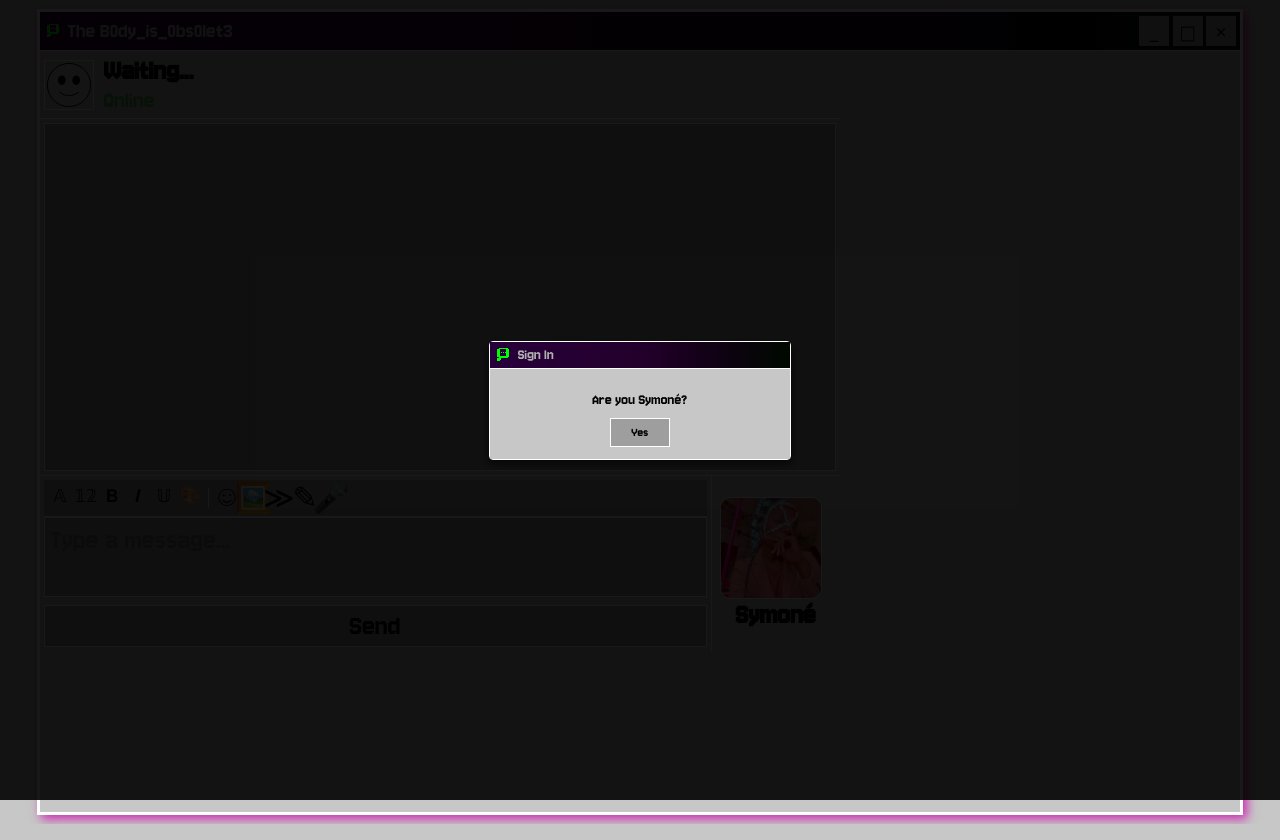
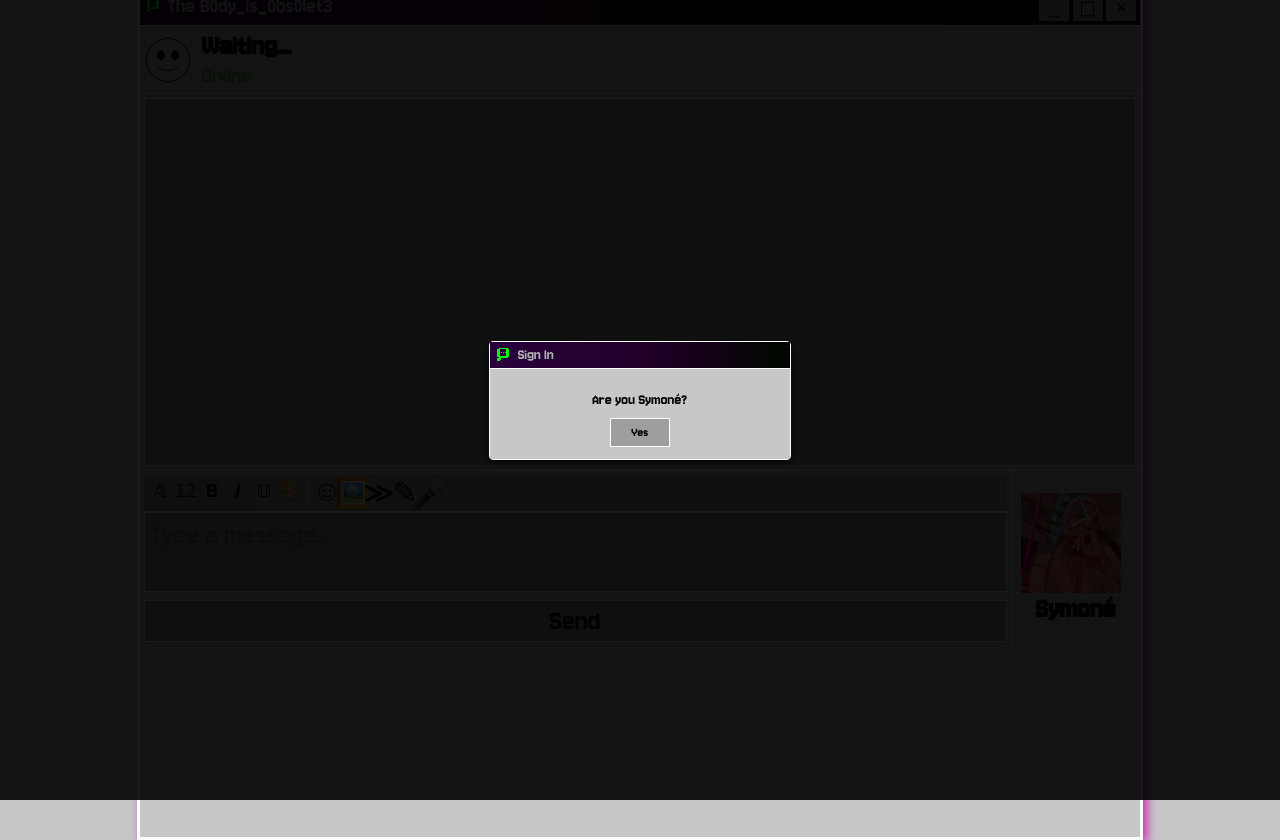
Before and after one commit to yewen-jin/synthwave-chatroom, a website built with Vite: page src/room2.html in a window 1280 px wide. Built offline with nearby package versions, Linux system fonts and the light colour scheme; no server answers.

Commit message:
updated font size and chat area space to increase readability

```diff
--- a/src/style.css
+++ b/src/style.css
@@ -166,8 +166,8 @@
 .msn-window {
   position: absolute;
   /* width: 800px; */
-  width: 1200px;
-  height: 800px;
+  width: 1000px;
+  height: 850px;
   background: var(--bg-primary);
   border: 3px solid var(--border-color);
   box-shadow: var(--shadow-window);
@@ -280,7 +280,7 @@
 .avatar {
   width: 48px;
   height: 48px;
-  border: 1px solid var(--border-color);
+  /* border: 1px solid var(--border-color); */
   margin-right: 10px;
 }
 
@@ -316,8 +316,9 @@
 .chat-area {
   display: flex;
   flex-direction: column;
-  height: 600px;
-  width: 800px;
+  height: calc(100vh - 180px);
+
+  /* width: 800px; */
 }
 
 .chat-body {
@@ -493,8 +494,8 @@
 .user-avatar {
   width: 100px;
   height: 100px;
-  border: 1px solid var(--border-color);
-  border-radius: 10%;
+  /* border: 1px solid var(--border-color); */
+  /* border-radius: 10%; */
   object-fit: cover;
 }
 
@@ -719,9 +720,9 @@
   background: rgba(0, 255, 0, 0.1);
   border: 2px solid var(--border-color);
   color: var(--text-color);
-  padding: var(--spacing-md) var(--spacing-xl);
-  font-size: var(--font-size-sm);
-  cursor: pointer;
+  padding: var(--spacing-sm) var(--spacing-xl);
+  font-size: var(--font-size-lg);
+  cursor: url("/assets/images/cursors/pointer_64.png"), auto;
   transition: all var(--transition-fast);
   text-align: left;
   position: relative;
```
